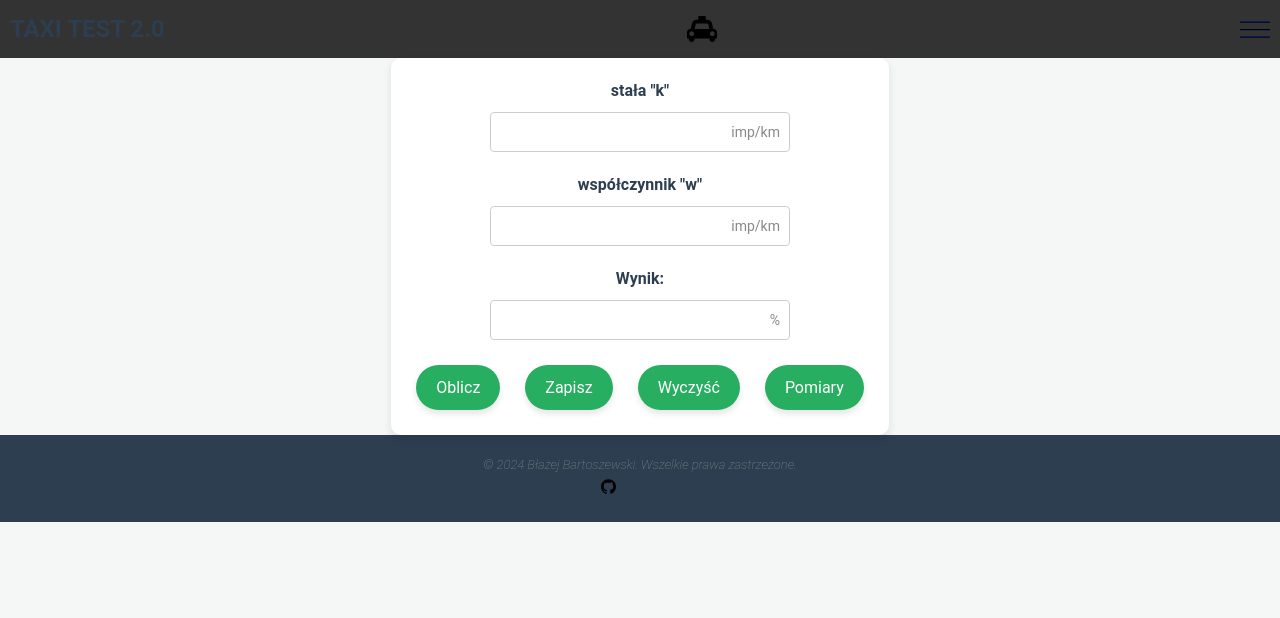
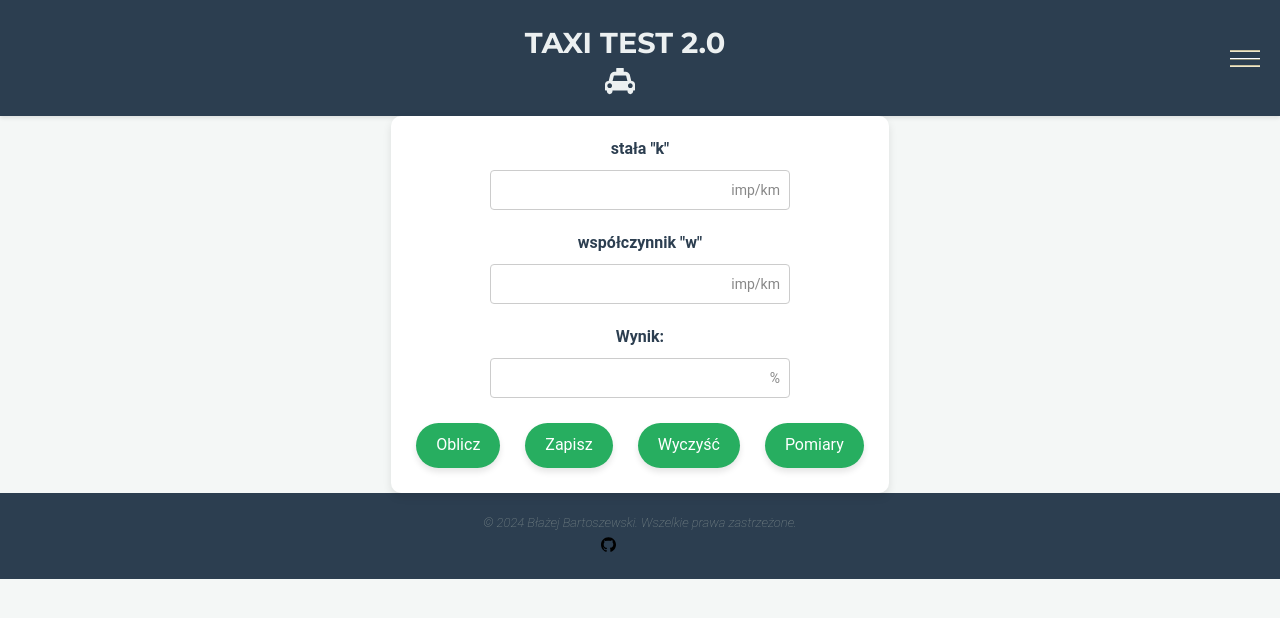
Before and after one commit to Blazej90/taxi-test, a website: page index.html in a window 1280 px wide. Drawn offline with nearby package versions, Linux system fonts and the light colour scheme.

Commit message:
change header

```diff
--- a/index.html
+++ b/index.html
@@ -24,10 +24,12 @@
   <body>
     <header>
       <div class="container-header">
-        <div class="title"><h1>TAXI TEST 2.0</h1></div>
-        <svg id="icon-cab" width="30px" height="30px">
-          <use href="./images/symbol-defs.svg#icon-cab"></use>
-        </svg>
+        <div class="title">
+          <h1>TAXI TEST 2.0</h1>
+          <svg id="icon-cab" width="30px" height="30px">
+            <use href="./images/symbol-defs.svg#icon-cab"></use>
+          </svg>
+        </div>
         <img
           src="./images/hamburger.svg"
           alt="Menu"
--- a/styles.css
+++ b/styles.css
@@ -13,7 +13,6 @@ body {
   line-height: 1.6;
 }
 
-h1,
 h2,
 h3,
 h4,
@@ -37,27 +36,40 @@ a:hover {
   display: flex;
   justify-content: space-between;
   align-items: center;
-  padding: 10px;
-  background-color: #333;
-  color: #fff;
+  padding: 20px;
+  background-color: #2c3e50; /* Zmieniony kolor tła */
+  color: #ecf0f1; /* Jasny kolor tekstu */
+  box-shadow: 0 2px 4px rgba(0, 0, 0, 0.1); /* Dodany cień */
+}
+
+.container-header .title {
+  display: flex;
+  flex-direction: column;
+  align-items: center;
+  margin: 0 auto;
 }
 
 .container-header h1 {
-  font-size: 1.5em;
+  font-size: 1.8em; /* Zwiększona czcionka */
+  margin: 0;
+  font-family: "Montserrat", sans-serif; /* Nowoczesna czcionka */
+}
+
+#icon-cab {
+  fill: #ecf0f1; /* Kolor ikony */
+  margin-right: 10px; /* Odstęp między ikoną a tytułem */
 }
 
 #hamburger-icon {
   cursor: pointer;
   width: 30px;
   height: 30px;
-  fill: black;
-  transition: fill 0.3s, transform 0.3s;
+  filter: invert(100%); /* Zmieniony kolor ikony na jasny */
+  transition: transform 0.2s; /* Dodany efekt animacji */
 }
 
-/* Efekt naciśnięcia */
-#hamburger-icon:active {
-  fill: #555;
-  transform: scale(0.95);
+#hamburger-icon:hover {
+  transform: scale(1.1); /* Efekt powiększenia przy najechaniu */
 }
 
 /* Styl menu bocznego */
```
Also changed, not shown: constant_k.html (+6 -4 lines), error.html (+6 -4 lines), factor_w.html (+6 -4 lines).
